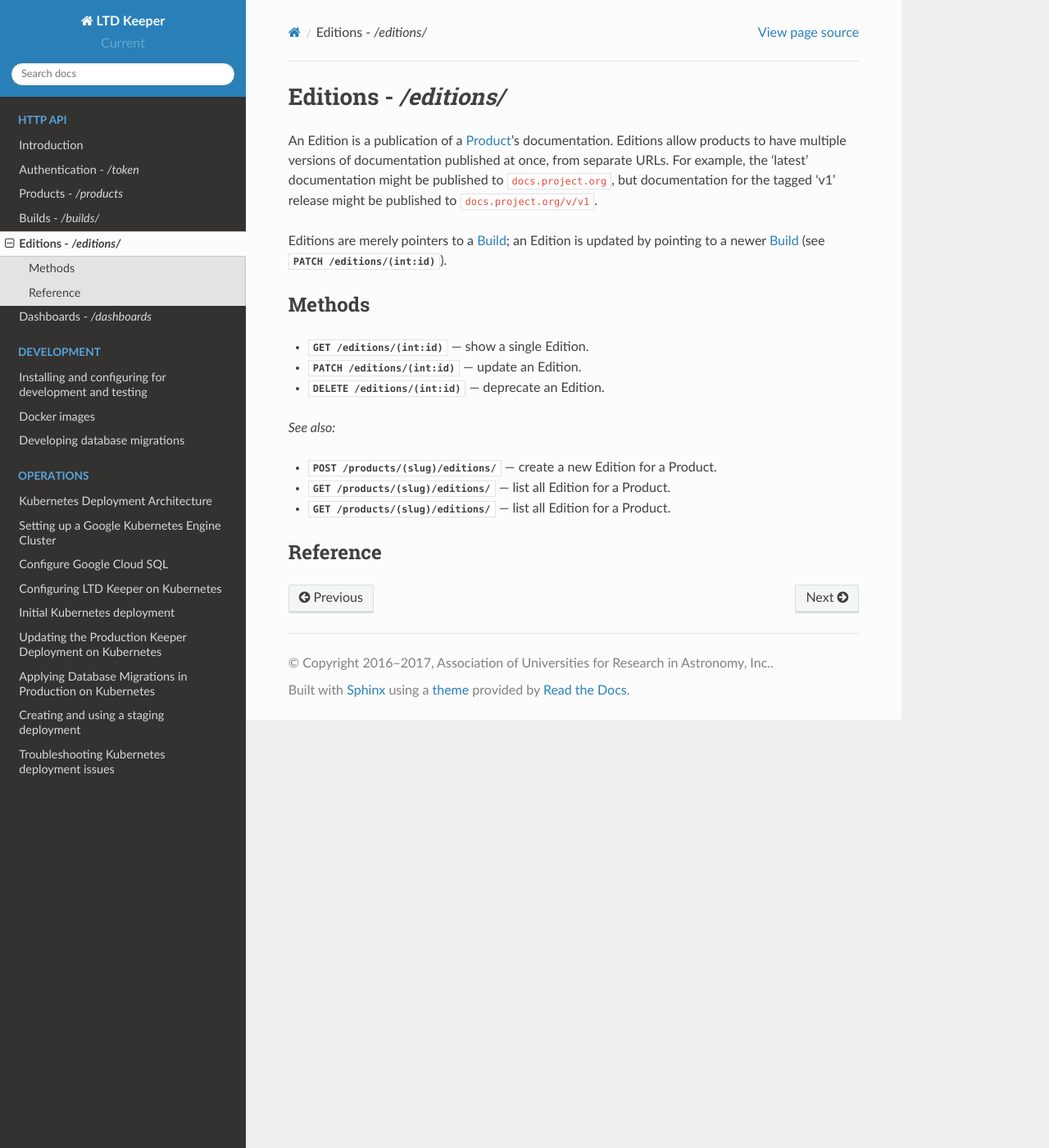
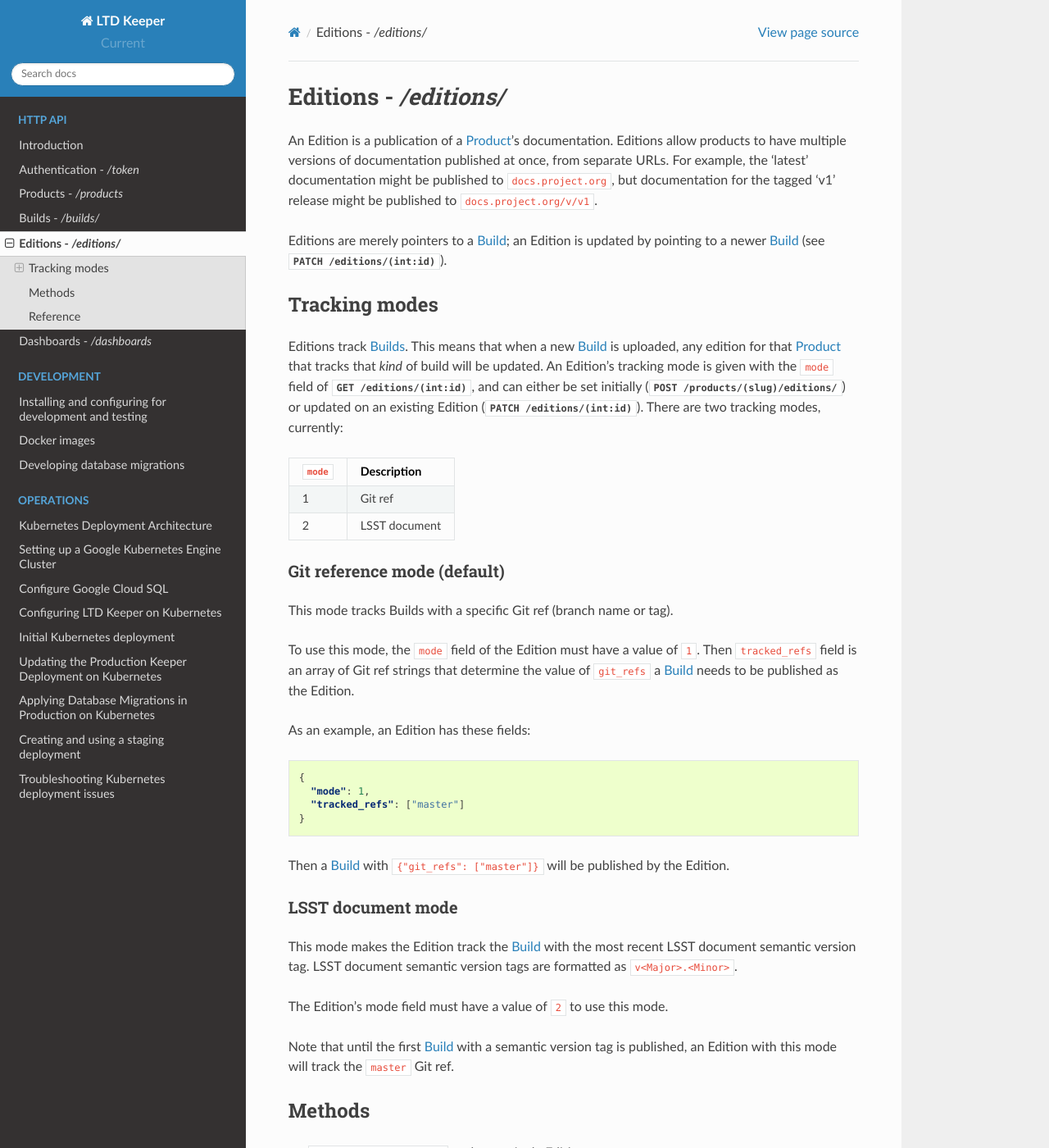
Before and after one commit to lsst-sqre/ltd-keeper, a Sphinx documentation site: the page built from docs/editions.rst, in a window 1280 px wide and 1400 px high. Shown: the whole window at 82% size. Built offline with Sphinx 7.4.7 and the Read the Docs theme 2.0.0, drawn with Linux system fonts in a browser that asks for light colours.

Commit message:
Document tracking modes for Editions

```diff
--- a/docs/editions.rst
+++ b/docs/editions.rst
@@ -7,6 +7,50 @@ Editions allow products to have multiple versions of documentation published at
 For example, the 'latest' documentation might be published to ``docs.project.org``, but documentation for the tagged 'v1' release might be published to ``docs.project.org/v/v1``.
 
 Editions are merely pointers to a :doc:`Build <builds>`; an Edition is updated by pointing to a newer :doc:`Build <builds>` (see :http:patch:`/editions/(int:id)`).
+
+Tracking modes
+==============
+
+Editions track :doc:`Builds <builds>`.
+This means that when a new :doc:`Build <builds>` is uploaded, any edition for that :doc:`Product <products>` that tracks that *kind* of build will be updated.
+An Edition's tracking mode is given with the ``mode`` field of :http:get:`/editions/(int:id)`, and can either be set initially (:http:post:`/products/(slug)/editions/`) or updated on an existing Edition (:http:patch:`/editions/(int:id)`).
+There are two tracking modes, currently:
+
+======== =============
+``mode`` Description
+======== =============
+1        Git ref
+2        LSST document
+======== =============
+
+Git reference mode (default)
+----------------------------
+
+This mode tracks Builds with a specific Git ref (branch name or tag).
+
+To use this mode, the ``mode`` field of the Edition must have a value of ``1``.
+Then ``tracked_refs`` field is an array of Git ref strings that determine the value of ``git_refs`` a :doc:`Build <builds>` needs to be published as the Edition.
+
+As an example, an Edition has these fields:
+
+.. code-block:: json
+
+   {
+     "mode": 1,
+     "tracked_refs": ["master"]
+   }
+
+Then a :doc:`Build <builds>` with ``{"git_refs": ["master"]}`` will be published by the Edition.
+
+LSST document mode
+------------------
+
+This mode makes the Edition track the :doc:`Build <builds>` with the most recent LSST document semantic version tag.
+LSST document semantic version tags are formatted as ``v<Major>.<Minor>``.
+
+The Edition's mode field must have a value of ``2`` to use this mode.
+
+Note that until the first :doc:`Build <builds>` with a semantic version tag is published, an Edition with this mode will track the ``master`` Git ref.
 
 Methods
 =======
```
